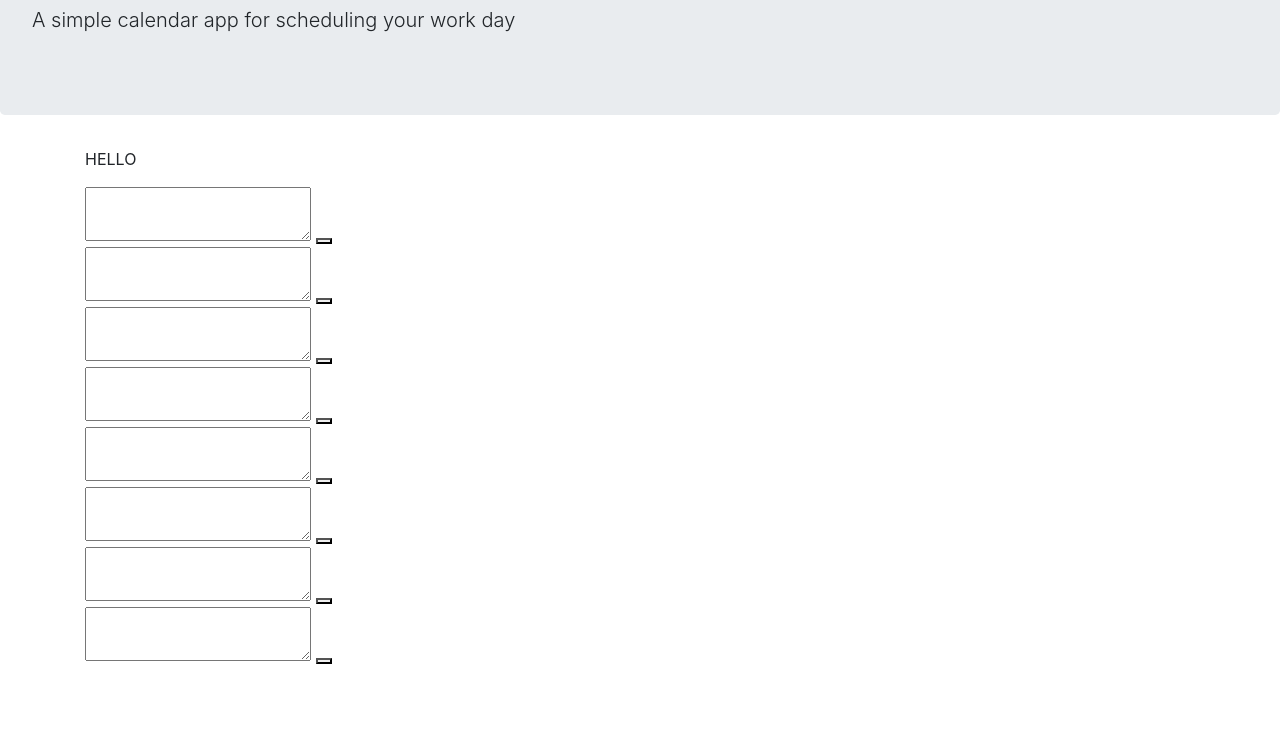
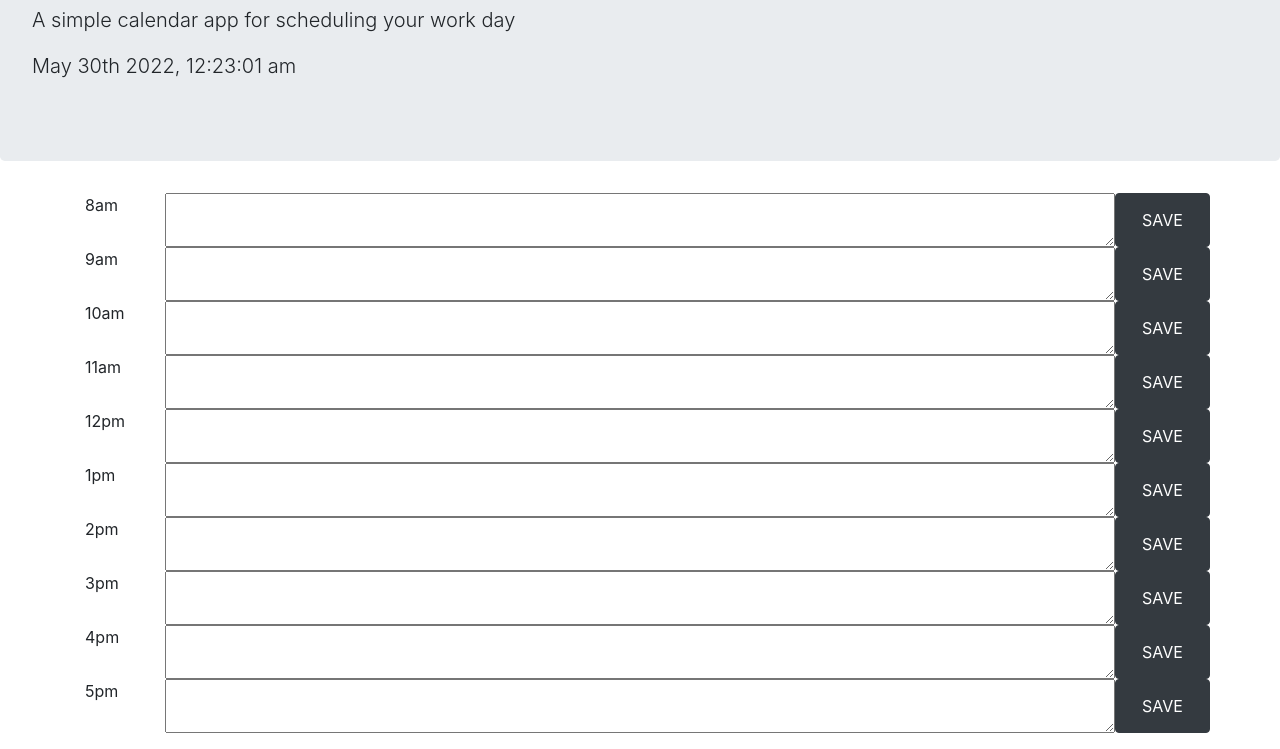
Before and after one commit to vanessamald/workday-planner, a plain HTML site: page index.html in a window 1280 px wide. Shown: the part 153-902 px from the top of the page. Before the commit the page ends 836 px from the top, so only its background shows below. Drawn offline with nearby package versions, Linux system fonts and the light colour scheme.

Commit message:
adding function to save tasks

```diff
--- a/assets/js/script.js
+++ b/assets/js/script.js
@@ -0,0 +1,21 @@
+var text = "";
+
+// display current date and time
+$("#currentDay").text(moment().format('MMMM Do YYYY, h:mm:ss a'));
+
+var tasksArray = [];
+
+// function to save tasks
+$(".saveBtn").click(function() {
+    var taskHour = $(this).attr("data");
+    var textarea = $(this).siblings("#tasks").val();
+    console.log(taskHour);
+    console.log(textarea);
+    console.log(this);
+
+    // local storage
+    localStorage.setItem(taskHour, textarea);
+
+    // get info from local storage
+    localStorage.getItem(taskHour, textarea);
+});
--- a/index.html
+++ b/index.html
@@ -32,39 +32,63 @@
     </header>
     <div class="container">
       <!-- Timeblocks go here -->
-      <div class="cointainer1">
-        <p>HELLO</p>
-      </div>
-      <div class="cointainer2"></div>
-      <textarea></textarea>
-      <button></button>
-      <div class="cointainer3"></div>
-      <textarea></textarea>
-      <button></button>
-      <div class="cointainer4"></div>
-      <textarea></textarea>
-      <button></button>
-      <div class="cointainer5"></div>
-      <textarea></textarea>
-      <button></button>
-      <div class="cointainer6"></div>
-      <textarea></textarea>
-      <button></button>
-      <div class="cointainer7"></div>
-      <textarea></textarea>
-      <button></button>
-      <div class="cointainer8"></div>
-      <textarea></textarea>
-      <button></button>
-      <div class="cointainer9"></div>
-      <textarea></textarea>
-      <button></button>
+        <div class="row time-block">
+            <div class="col-md-1">8am</div>
+            <textarea id="tasks" class="col-md-10 tasks"></textarea>
+            <button class="btn btn-dark col-md-1 saveBtn" data="eight">SAVE</button>
+        </div>
+        <div class="row time-block" >
+            <div class="col-md-1">9am</div>
+            <textarea id="tasks" class="col-md-10 tasks" data="nine"></textarea>
+            <button class="btn btn-dark col-md-1 saveBtn" id="nine" data="nine">SAVE</button>
+        </div>
+        <div class="row time-block">
+            <div class="col-md-1">10am</div>
+            <textarea id="tasks" class="col-md-10"></textarea>
+            <button class="btn btn-dark col-md-1 saveBtn" data="ten">SAVE</button>
+        </div>
+        <div class="row time-block">
+            <div class="col-md-1">11am</div>
+            <textarea id="tasks" class="col-md-10"></textarea>
+            <button class="btn btn-dark col-md-1" data="eleven">SAVE</button>
+        </div>
+        <div class="row time-block">
+            <div class="col-md-1">12pm</div>
+            <textarea id="tasks" class="col-md-10"></textarea>
+            <button class="btn btn-dark col-md-1" data="twelve">SAVE</button>
+        </div>
+        <div class="row time-block">
+            <div class="col-md-1">1pm</div>
+            <textarea id="tasks" class="col-md-10"></textarea>
+            <button class="btn btn-dark col-md-1" data="one">SAVE</button>
+        </div>
+        <div class="row time-block">
+            <div class="col-md-1" id="two">2pm</div>
+            <textarea id="tasks" class="col-md-10"></textarea>
+            <button class="btn btn-dark col-md-1" data="two">SAVE</button>
+        </div>
+        <div class="row time-block">
+            <div class="col-md-1" id="three">3pm</div>
+            <textarea id="tasks" class="col-md-10"></textarea>
+            <button class="btn btn-dark col-md-1" data="three">SAVE</button>
+        </div>
+        <div class="row time-block">
+            <div class="col-md-1" id="four">4pm</div>
+            <textarea id="tasks" class="col-md-10"></textarea>
+            <button class="btn btn-dark col-md-1" data="four">SAVE</button>
+        </div>
+        <div class="row time-block">
+            <div class="col-md-1">5pm</div>
+            <textarea id="tasks" class="col-md-10"></textarea>
+            <button class="btn btn-dark col-md-1" data="five">SAVE</button>
+        </div>
 
       <div class="time-list" contenteditable="true">
         <p></p>
       </div>
+
     </div>
-
+    </div>
     <script src="https://code.jquery.com/jquery-3.4.1.min.js"></script>
     <script src="https://cdnjs.cloudflare.com/ajax/libs/moment.js/2.24.0/moment.min.js"></script>
     <script src="assets/js/script.js"></script>
```
